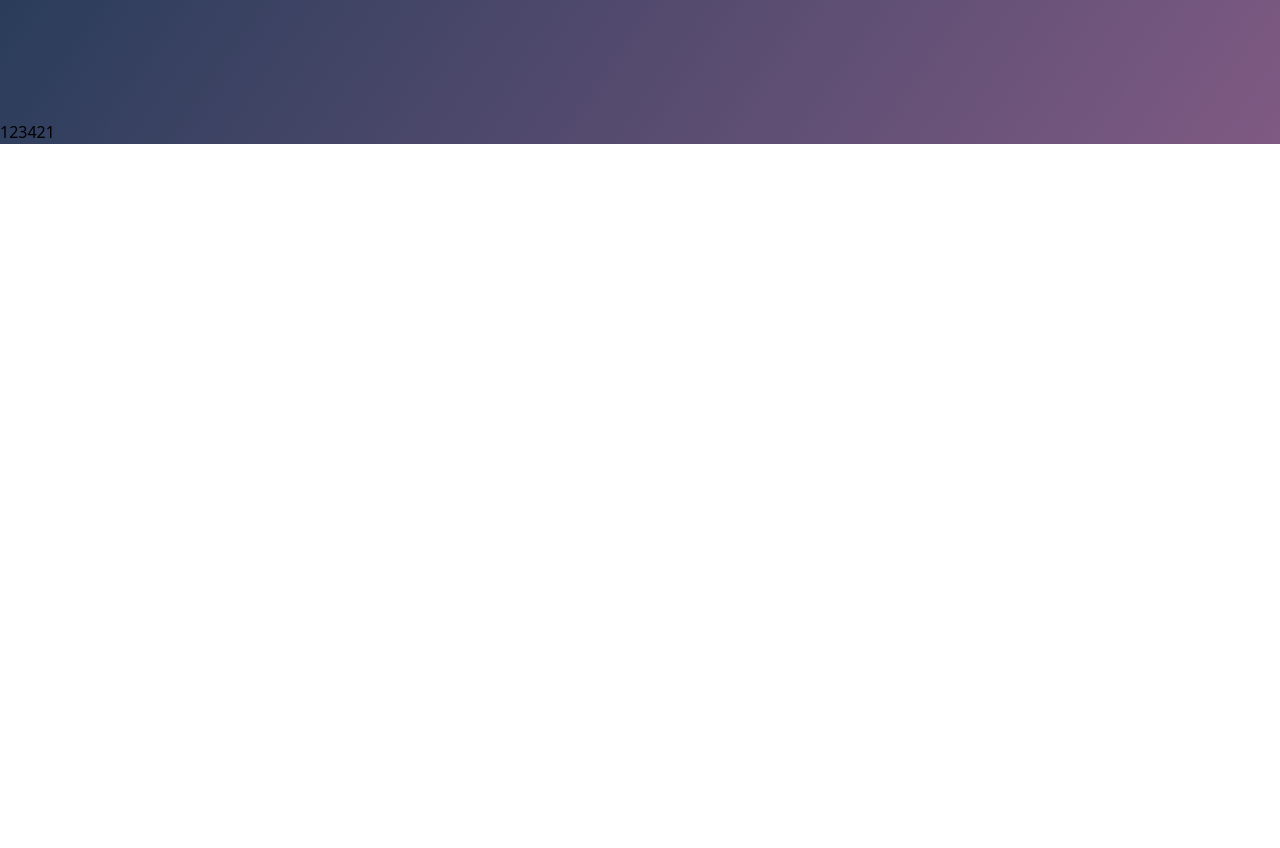
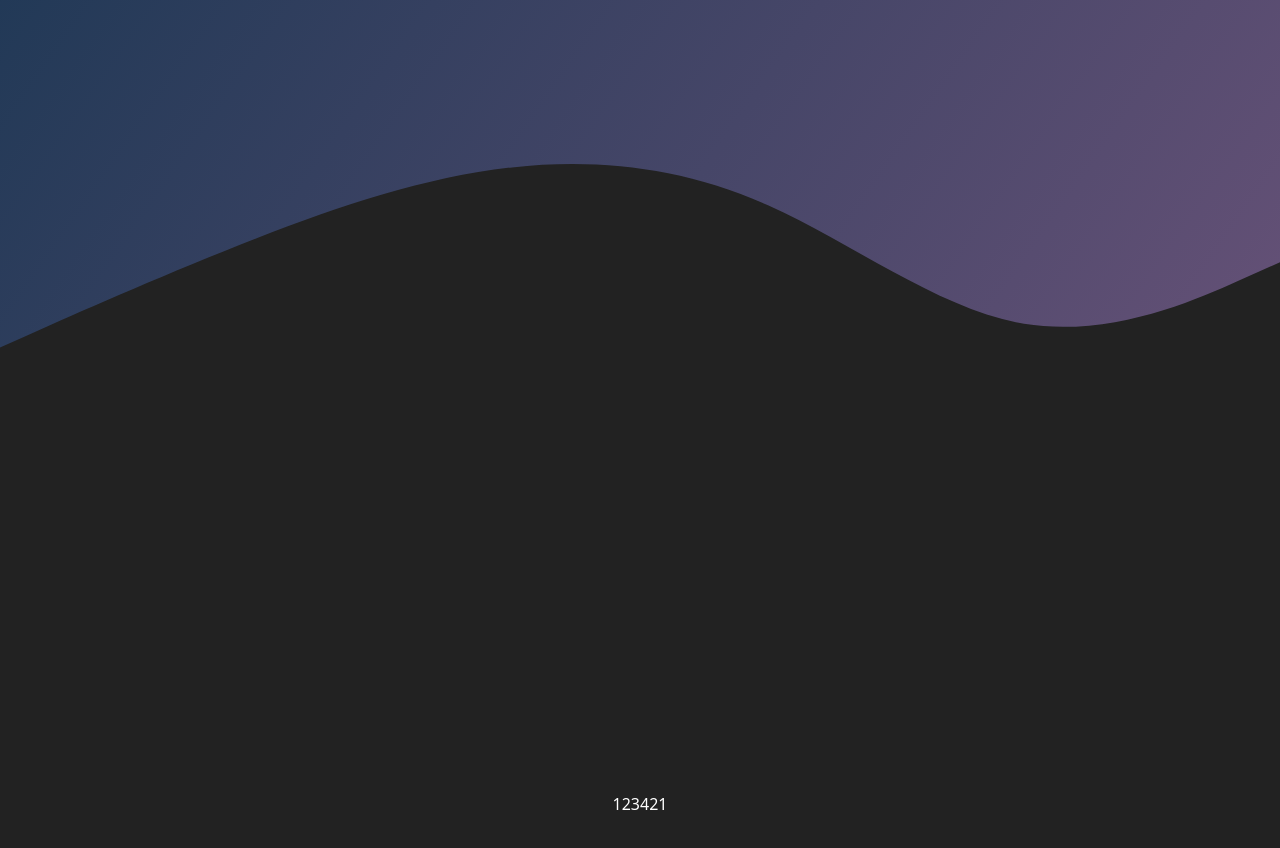
Before and after one commit to JohnBakhmat/js-advanced, a Vue app: page /lab1 in a window 1280 px wide. Shown: the part 680-1528 px from the top of the page. Before the commit the page ends 824 px from the top, so only its background shows below. Built offline with nearby package versions, Linux system fonts and the light colour scheme; the HTML template or start-up script is replaced by a standard one.

Commit message:
Add wave between articles

```diff
--- /dev/null
+++ b/src/components/BasicWave.vue
@@ -0,0 +1,19 @@
+<template>
+  <svg xmlns="http://www.w3.org/2000/svg" viewBox="0 0 1440 320">
+    <path
+      :fill="fill"
+      fill-opacity="1"
+      d="M0,256L48,234.7C96,213,192,171,288,133.3C384,96,480,64,576,53.3C672,43,768,53,864,96C960,139,1056,213,1152,229.3C1248,245,1344,203,1392,181.3L1440,160L1440,320L1392,320C1344,320,1248,320,1152,320C1056,320,960,320,864,320C768,320,672,320,576,320C480,320,384,320,288,320C192,320,96,320,48,320L0,320Z"
+    ></path>
+  </svg>
+</template>
+<script>
+export default {
+  props: {
+    fill: {
+      type: String,
+      default: "#222",
+    },
+  },
+};
+</script>
--- a/src/views/FirstLabView.vue
+++ b/src/views/FirstLabView.vue
@@ -4,13 +4,15 @@
       <Lab1Input v-model="user" :label="label" />
       <ArticleArrow />
     </article>
-    <article>123421</article>
+    <basic-wave />
+    <article id="tasks_3-4" class="root">123421</article>
   </div>
 </template>
 <script lang="ts">
 import { computed, defineComponent, ref } from "vue";
 import Lab1Input from "@/components/Lab1Input.vue";
 import ArticleArrow from "@/components/ArticleArrow.vue";
+import BasicWave from "@/components/BasicWave.vue";
 
 export default defineComponent({
   setup() {
@@ -26,7 +28,13 @@ export default defineComponent({
   components: {
     Lab1Input,
     ArticleArrow,
+    BasicWave,
   },
 });
 </script>
-<style lang="scss" scoped></style>
+<style lang="scss" scoped>
+#tasks_3-4 {
+  background: #222;
+  color: white;
+}
+</style>
```
